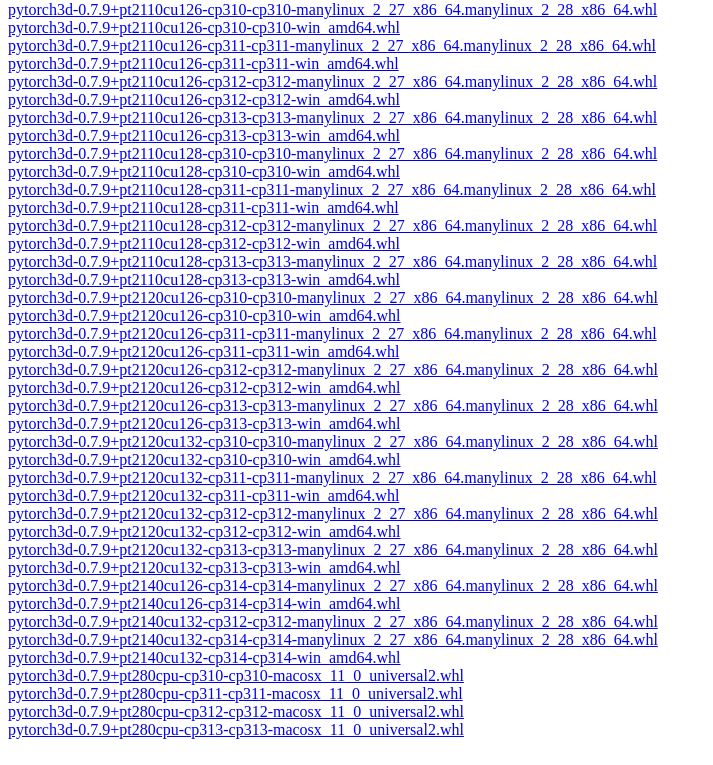
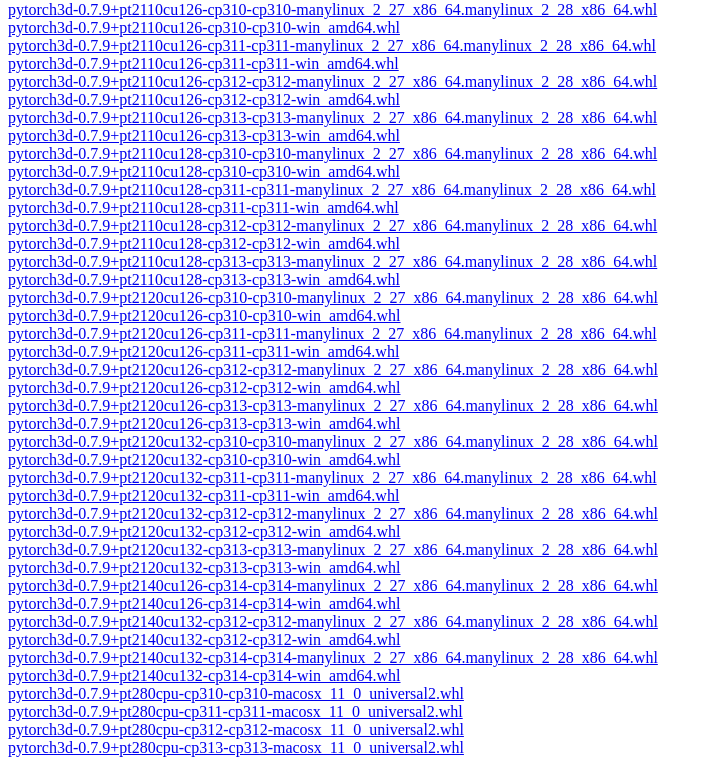
Before and after one commit to ImageMindAnalytics/pytorch3d-wheels, a plain HTML site: page simple/pytorch3d/index.html in a window 1280 px wide. Shown: the part 79-844 px from the top of the page, without its empty margins (0-713 px from the left). Drawn offline with Linux system fonts and the light colour scheme.

Commit message:
deploy: 17ddb96c87802ad75694d1398f1c33e1444f7837

```diff
--- a/simple/pytorch3d/index.html
+++ b/simple/pytorch3d/index.html
@@ -34,6 +34,7 @@
 <a href="pytorch3d-0.7.9+pt2140cu126-cp314-cp314-manylinux_2_27_x86_64.manylinux_2_28_x86_64.whl#sha256=808e55c55cef9fd7a141585d0c4cf7d1f62b6b3fed42b8342b7dd984c0e7b238">pytorch3d-0.7.9+pt2140cu126-cp314-cp314-manylinux_2_27_x86_64.manylinux_2_28_x86_64.whl</a><br>
 <a href="pytorch3d-0.7.9+pt2140cu126-cp314-cp314-win_amd64.whl#sha256=0fdf267e5eec0a0a346a180c95ae80b19b5830220adeb1c550e76e53167e3c32">pytorch3d-0.7.9+pt2140cu126-cp314-cp314-win_amd64.whl</a><br>
 <a href="pytorch3d-0.7.9+pt2140cu132-cp312-cp312-manylinux_2_27_x86_64.manylinux_2_28_x86_64.whl#sha256=c0688c8367695fab2e925d2e4a3a1e78d72916a3da18b7a35e23bf21d034bc8e">pytorch3d-0.7.9+pt2140cu132-cp312-cp312-manylinux_2_27_x86_64.manylinux_2_28_x86_64.whl</a><br>
+<a href="pytorch3d-0.7.9+pt2140cu132-cp312-cp312-win_amd64.whl#sha256=8b0be221a69af60ddd02e8f96a4e1cd7676e754412f340f6c4ccc36cc50c888a">pytorch3d-0.7.9+pt2140cu132-cp312-cp312-win_amd64.whl</a><br>
 <a href="pytorch3d-0.7.9+pt2140cu132-cp314-cp314-manylinux_2_27_x86_64.manylinux_2_28_x86_64.whl#sha256=b9decb962b49abbce46a509254b689fc382cae233e4d2ef0f02e5d3dcd5cf190">pytorch3d-0.7.9+pt2140cu132-cp314-cp314-manylinux_2_27_x86_64.manylinux_2_28_x86_64.whl</a><br>
 <a href="pytorch3d-0.7.9+pt2140cu132-cp314-cp314-win_amd64.whl#sha256=67dc36359b2b177f2ea9b32b2b41ae60659250334f314f0092e74e41895a91d9">pytorch3d-0.7.9+pt2140cu132-cp314-cp314-win_amd64.whl</a><br>
 <a href="pytorch3d-0.7.9+pt280cpu-cp310-cp310-macosx_11_0_universal2.whl#sha256=6918eb3a0f7a5eeecccdefa890e4e0a1046d4480ee7bbef91538c91391b1626d">pytorch3d-0.7.9+pt280cpu-cp310-cp310-macosx_11_0_universal2.whl</a><br>
```
Also changed, not shown: 1 other file.
